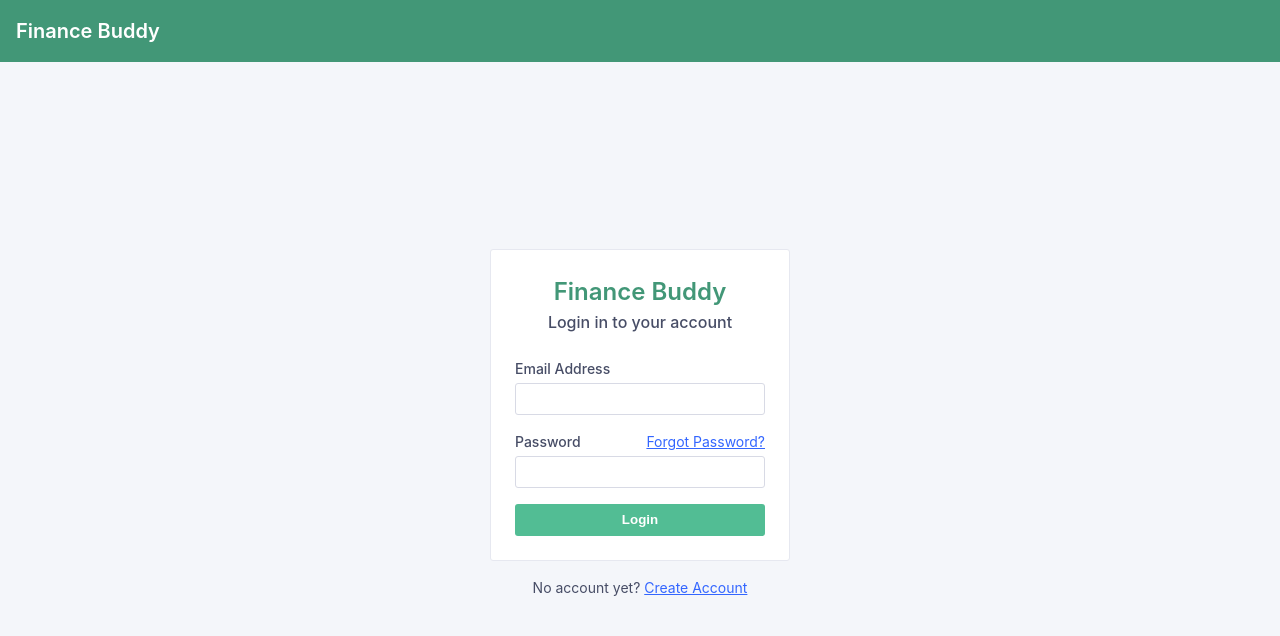
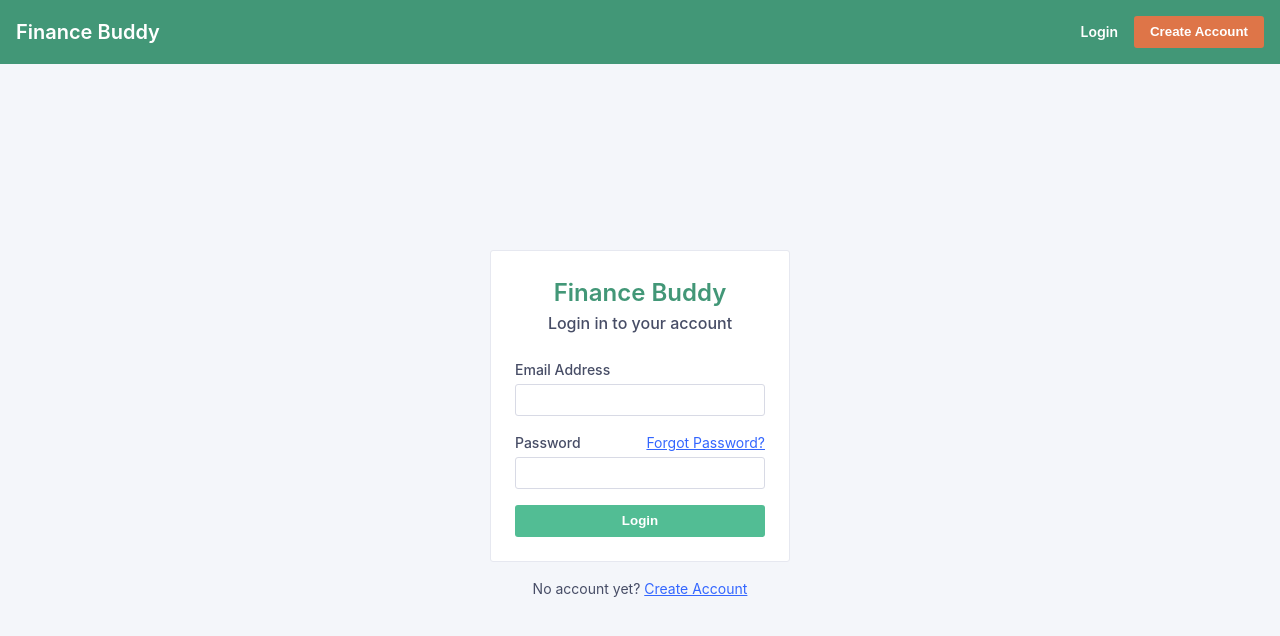
Before and after one commit to jisundr/finance-buddy-web-app, a Next.js app: page /login in a window 1280 px wide. Shown: the top 636 px of the page. Built offline with nearby package versions, Linux system fonts and the light colour scheme.

Commit message:
add nav links

```diff
--- /dev/null
+++ b/src/components/common/GuestNavLinks.tsx
@@ -0,0 +1,24 @@
+import { FC } from "react";
+import { Box } from "./box/Box";
+import { Button } from "./buttons/Button";
+import { NavLinkItem } from "./navbar/NavLinkItem";
+
+interface NavLinksProps {}
+
+const GuestNavLinks: FC<NavLinksProps> = () => {
+  return (
+    <Box
+      css={{
+        display: "flex",
+        justifyContent: "space-evenly",
+        alignItems: "center",
+      }}
+    >
+      <NavLinkItem>Login</NavLinkItem>
+      <Box css={{ marginRight: "16px" }} />
+      <Button colorScheme="secondary">Create Account</Button>
+    </Box>
+  );
+};
+
+export default GuestNavLinks;
--- a/src/components/common/buttons/Button.tsx
+++ b/src/components/common/buttons/Button.tsx
@@ -1,4 +1,4 @@
-import { ComponentProps, FC, PropsWithChildren } from "react";
+import { ComponentProps, FC } from "react";
 import { styled } from "../../../stitches.config";
 
 const StyledButton = styled("button", {
@@ -59,11 +59,32 @@ const StyledButton = styled("button", {
           color: "$white",
         },
       },
+      secondary: {
+        backgroundColor: "$orange400",
+        color: "$white",
+        border: "none",
+        "&:hover": {
+          backgroundColor: "$orange500",
+          color: "$white",
+        },
+        "&:active": {
+          backgroundColor: "$orange600",
+          color: "$white",
+        },
+        "&:focus": {
+          outline: "2px solid $orange200",
+          color: "$white",
+        },
+        "&:disabled": {
+          backgroundColor: "$orange200",
+          color: "$white",
+        },
+      },
     },
   },
 });
 
-type ButtonColorScheme = "primary";
+type ButtonColorScheme = "primary" | "secondary";
 
 interface ButtonProps extends ComponentProps<typeof StyledButton> {
   isFullWidth?: boolean;
--- a/src/components/common/link/Link.tsx
+++ b/src/components/common/link/Link.tsx
@@ -20,7 +20,7 @@ const StyledLink = styled("a", {
   },
 });
 
-type LinkProps = ComponentProps<typeof StyledLink>;
+export type LinkProps = ComponentProps<typeof StyledLink>;
 
 export const Link: FC<LinkProps> = ({ children, ...rest }) => {
   return <StyledLink {...rest}>{children}</StyledLink>;
--- /dev/null
+++ b/src/components/common/navbar/NavLinkItem.tsx
@@ -0,0 +1,28 @@
+import { ComponentProps, FC } from "react";
+import { styled } from "../../../stitches.config";
+
+const StyledNavLinkItem = styled("a", {
+  color: "$white",
+  fontsize: "12px",
+  lineHeight: "16px",
+  fontWeight: "600",
+  textDecoration: "none",
+  cursor: "pointer",
+  "&:hover": {
+    color: "$orange300",
+  },
+  "&:active": {
+    color: "$orange600",
+  },
+  "&:focus": {
+    color: "$orangee500",
+    borderColor: "$neutral600",
+    outline: "2px solid $orange200",
+  },
+});
+
+type NavLinkItemProps = ComponentProps<typeof StyledNavLinkItem>;
+
+export const NavLinkItem: FC<NavLinkItemProps> = ({ children, ...rest }) => {
+  return <StyledNavLinkItem {...rest}>{children}</StyledNavLinkItem>;
+};
--- a/src/components/common/navbar/Navbar.tsx
+++ b/src/components/common/navbar/Navbar.tsx
@@ -11,6 +11,7 @@ const StyledNavbar = styled("div", {
 const StyledContainer = styled("div", {
   display: "flex",
   alignItems: "center",
+  justifyContent: "space-between",
   padding: "16px",
 });
 
@@ -18,17 +19,20 @@ interface NavbarProps {
   navbarCSS?: Stitches.CSS<typeof config>;
   navbarContainerCSS?: Stitches.CSS<typeof config>;
   navBarLogoComponent?: ReactElement;
+  navLinksComponents?: ReactElement;
 }
 
 export const Navbar: FC<NavbarProps> = ({
   navbarCSS,
   navbarContainerCSS,
   navBarLogoComponent,
+  navLinksComponents,
 }) => {
   return (
     <StyledNavbar css={navbarCSS}>
       <StyledContainer css={navbarContainerCSS}>
         {navBarLogoComponent || <NavbarLogo href="#">Finance Buddy</NavbarLogo>}
+        {navLinksComponents}
       </StyledContainer>
     </StyledNavbar>
   );
--- a/src/components/pages/login/Login.tsx
+++ b/src/components/pages/login/Login.tsx
@@ -2,6 +2,7 @@ import { FC } from "react";
 import { Box } from "../../common/box/Box";
 import { Container } from "../../common/container/Container";
 import { Navbar } from "../../common/navbar/Navbar";
+import GuestNavLinks from "../../common/GuestNavLinks";
 import LoginForm from "./LoginForm";
 
 const LoginPage: FC = () => {
@@ -16,7 +17,7 @@ const LoginPage: FC = () => {
         flex: 1,
       }}
     >
-      <Navbar />
+      <Navbar navLinksComponents={<GuestNavLinks />} />
       <Container
         css={{
           display: "flex",
--- a/src/stitches.config.ts
+++ b/src/stitches.config.ts
@@ -21,6 +21,11 @@ export const { styled, createTheme, getCssText, globalCss, config } =
         green400: "#52BD94",
         green500: "#429777",
         green600: "#317159",
+        orange200: "#F2C8B6",
+        orange300: "#EBAC91",
+        orange400: "#DE7548",
+        orange500: "#B25E3A",
+        orange600: "#85462B",
       },
     },
   });
```
